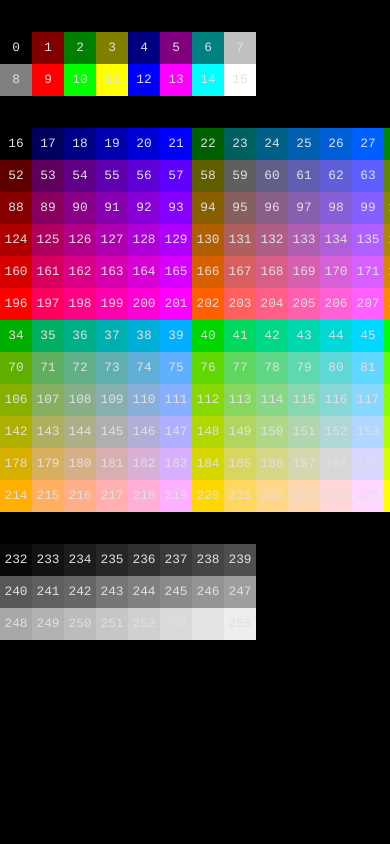
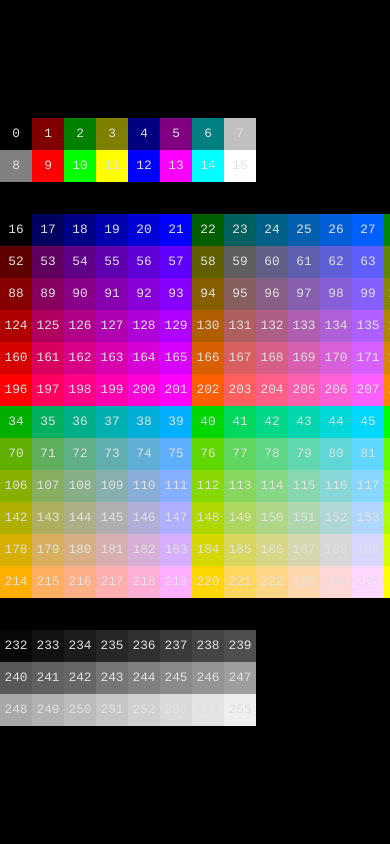
Before and after one commit to linrock/256-colors, a Vue app: page / in a window 390 px wide. Shown: the top 844 px of the page. Built offline with nearby package versions, Linux system fonts and the light colour scheme.

Commit message:
Vertically align boxes in the center of the page

```diff
--- a/public/style.css
+++ b/public/style.css
@@ -1,5 +1,6 @@
-body {
-  background: green;
+#splash {
+  display: flex;
+  align-items: center;
 }
 
 #splash .squares-256 {
@@ -10,3 +11,13 @@
 #splash .squares-256 .s-6x6 {
   margin-bottom: 0;
 }
+
+#splash .squares-256 .squares-6x6 {
+  margin-bottom: 0;
+}
+
+@media screen and (max-width: 36rem) {
+  #splash .squares-256 {
+    width: 100%;
+  }
+}
```
